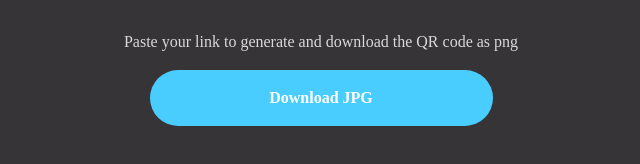
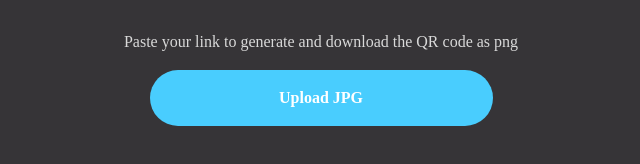
Before and after one commit to dpolevodin/timpate-admin-panel, a React (Vite) app: page / in a window 1280 px wide. Shown: the part 250-414 px from the top of the page, without its empty margins (327-967 px from the left). Built offline with nearby package versions, Linux system fonts and the light colour scheme.

Commit message:
fix: changed button text

```diff
--- a/src/components/OrganizationLogoContainer/index.tsx
+++ b/src/components/OrganizationLogoContainer/index.tsx
@@ -29,7 +29,7 @@ export const OrganizationLogoContainer: FC = () => {
         Paste your link to generate and download the QR code as png
       </div>
       <div className={style.download} onClick={openFileDialog}>
-        Download JPG
+        Upload JPG
       </div>
       <input
         ref={inputRef}
```
